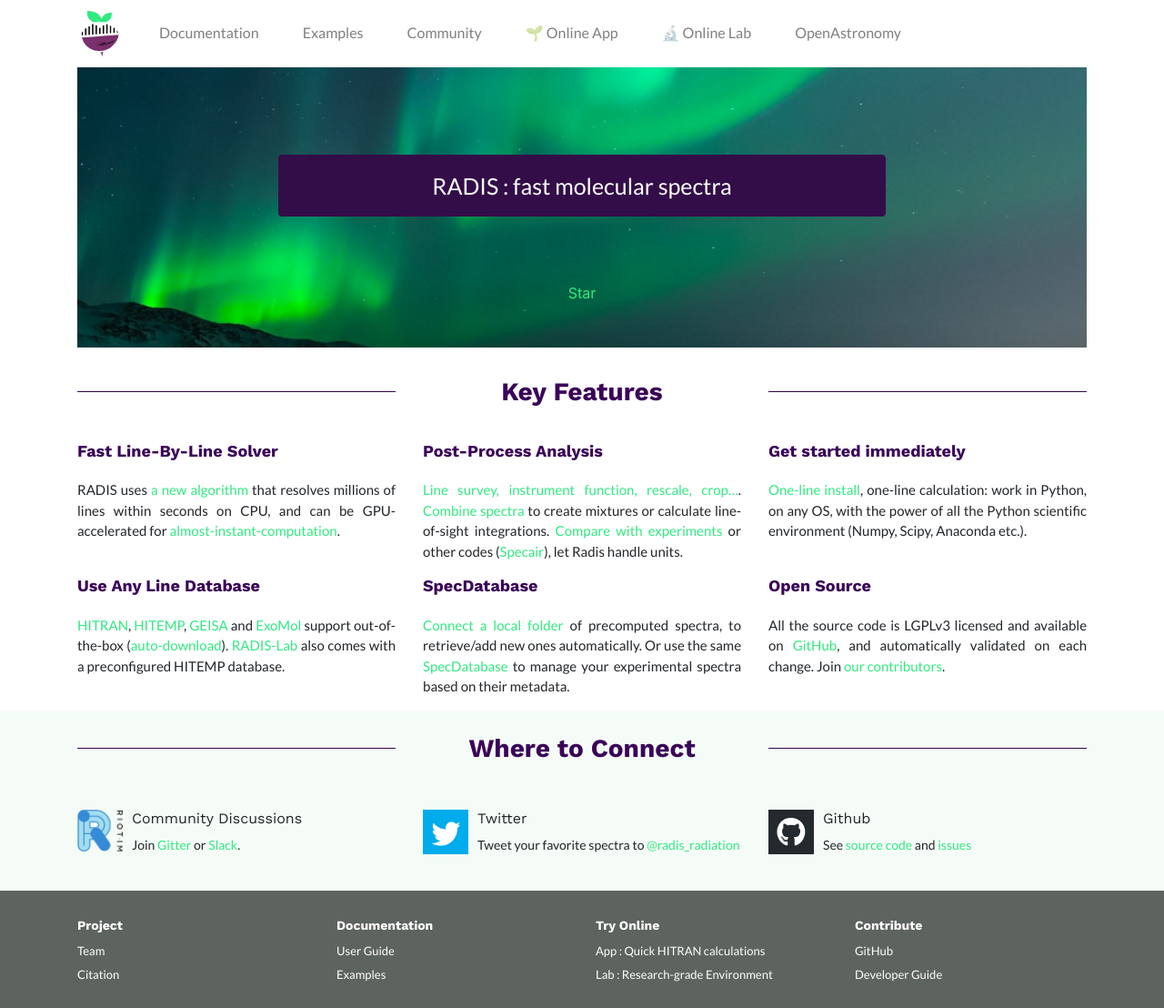
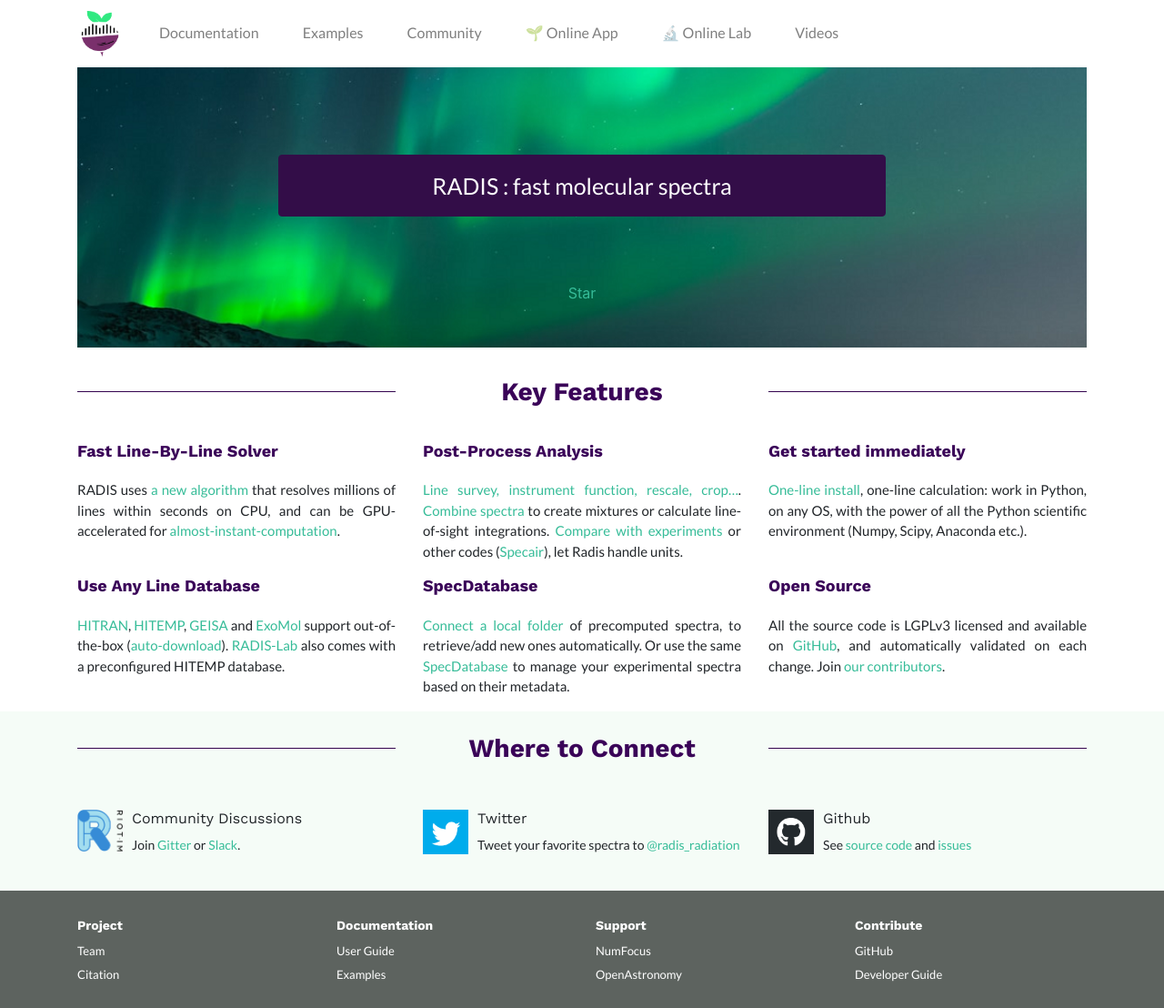
Before and after one commit to radis/radis.github.io, a Jekyll site: the page built from index.html, in a window 1280 px wide. Shown: the whole page at 91% size. Built offline with Jekyll 4.4.1, drawn with Linux system fonts in a browser that asks for light colours.

Commit message:
add link to Youtube Video Tutorials add NumFocus & OpenAstronomy links in Support update green color

```diff
--- a/_includes/links.html
+++ b/_includes/links.html
@@ -24,13 +24,13 @@
         </ul>
       </div>
       <div class="col-lg-3 col-md-6 col-sm-4 links-item">
-        <h6>Try Online</h6>
+        <h6>Support</h6>
         <ul class="nav flex-column">
           <li class="nav-item">
-            <a class="nav-link" href="https://radis.app" onclick="captureOutboundLink('https://radis.app'); return false;">App : Quick HITRAN calculations</a>
+            <a class="nav-link" href="https://numfocus.org/sponsored-projects/affiliated-projects" onclick="captureOutboundLink('https://numfocus.org/sponsored-projects/affiliated-projects'); return false;">NumFocus</a>
           </li>
           <li class="nav-item">
-            <a class="nav-link" href="https://radis.github.io/radis-lab" onclick="captureOutboundLink('https://radis.github.io/radis-lab'); return false;">Lab : Research-grade Environment</a>
+            <a class="nav-link" href="https://openastronomy.org/members/" onclick="captureOutboundLink('https://openastronomy.org/members/'); return false;">OpenAstronomy</a>
           </li>
         </ul>
       </div>
--- a/_includes/menu.html
+++ b/_includes/menu.html
@@ -34,7 +34,7 @@
         </li>
 
         <li class="nav-item flex-md-fill text-md-center">
-            <a class="nav-link" href="https://openastronomy.org/members/" onclick="captureOutboundLink('https://openastronomy.org/members/'); return false;">OpenAstronomy</a>
+            <a class="nav-link" href="https://www.youtube.com/channel/UCO-7NXkubTAiGGxXmvtQlsA" onclick="captureOutboundLink('https://www.youtube.com/channel/UCO-7NXkubTAiGGxXmvtQlsA'); return false;">Videos</a>
         </li>
 
       </ul>
--- a/_includes/sidecar.html
+++ b/_includes/sidecar.html
@@ -10,7 +10,7 @@
   top: 0;
   border-radius: 0 0 0.5em 0.5em;
   right: 235px;
-  background-color: "#31E981";
+  background-color: "#36BC98";
 }
 .gitter-open-chat-button.is-collapsed {
   transform: translateY(-120%);
--- a/css/main.sass
+++ b/css/main.sass
@@ -119,10 +119,10 @@
   background-color: #f5fcf7
 
 a
-  color: #31E981
+  color: #36BC98
 
 .link
-  color: #31E981
+  color: #36BC98
 
 h1
   font-family: "Work Sans", sans-serif
```
